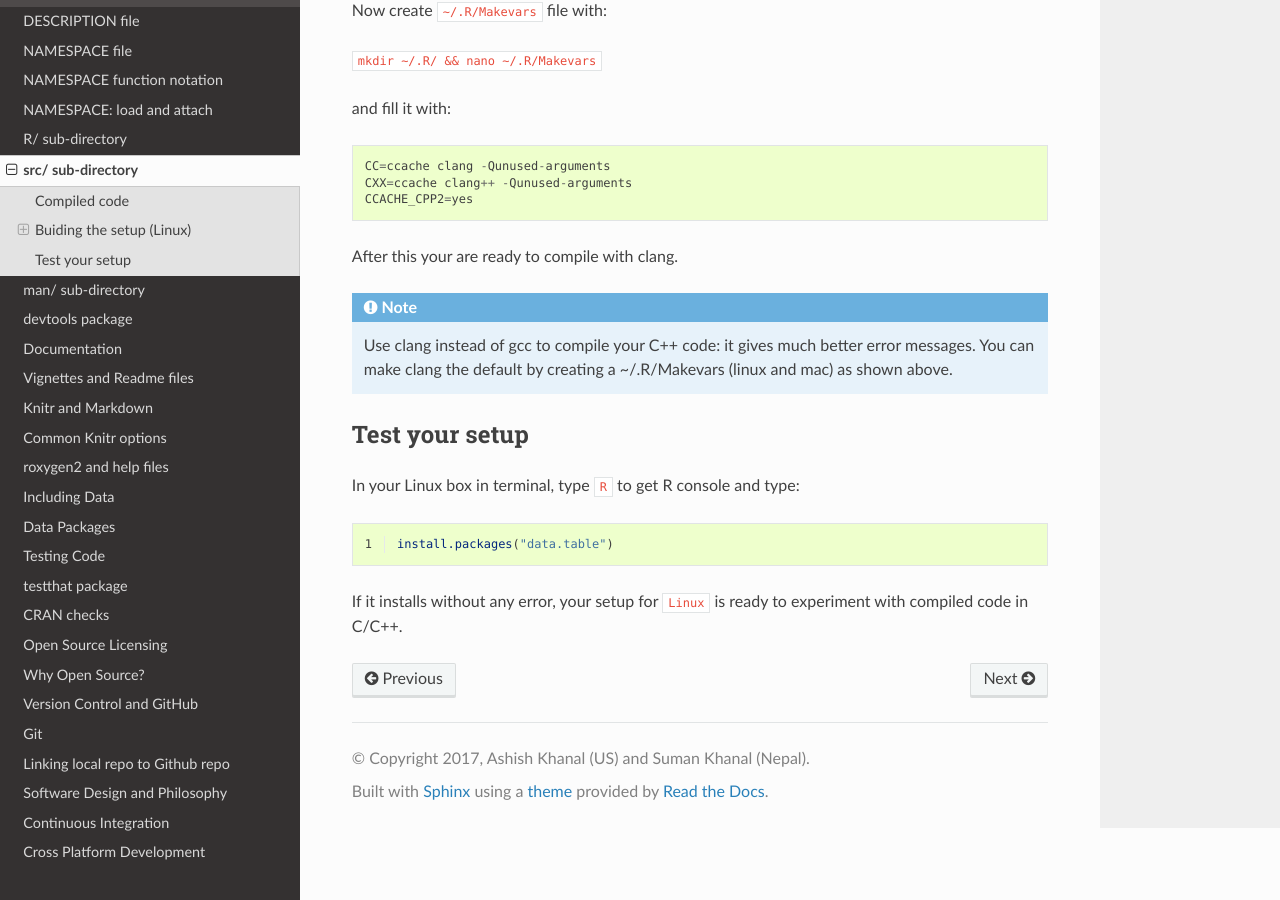
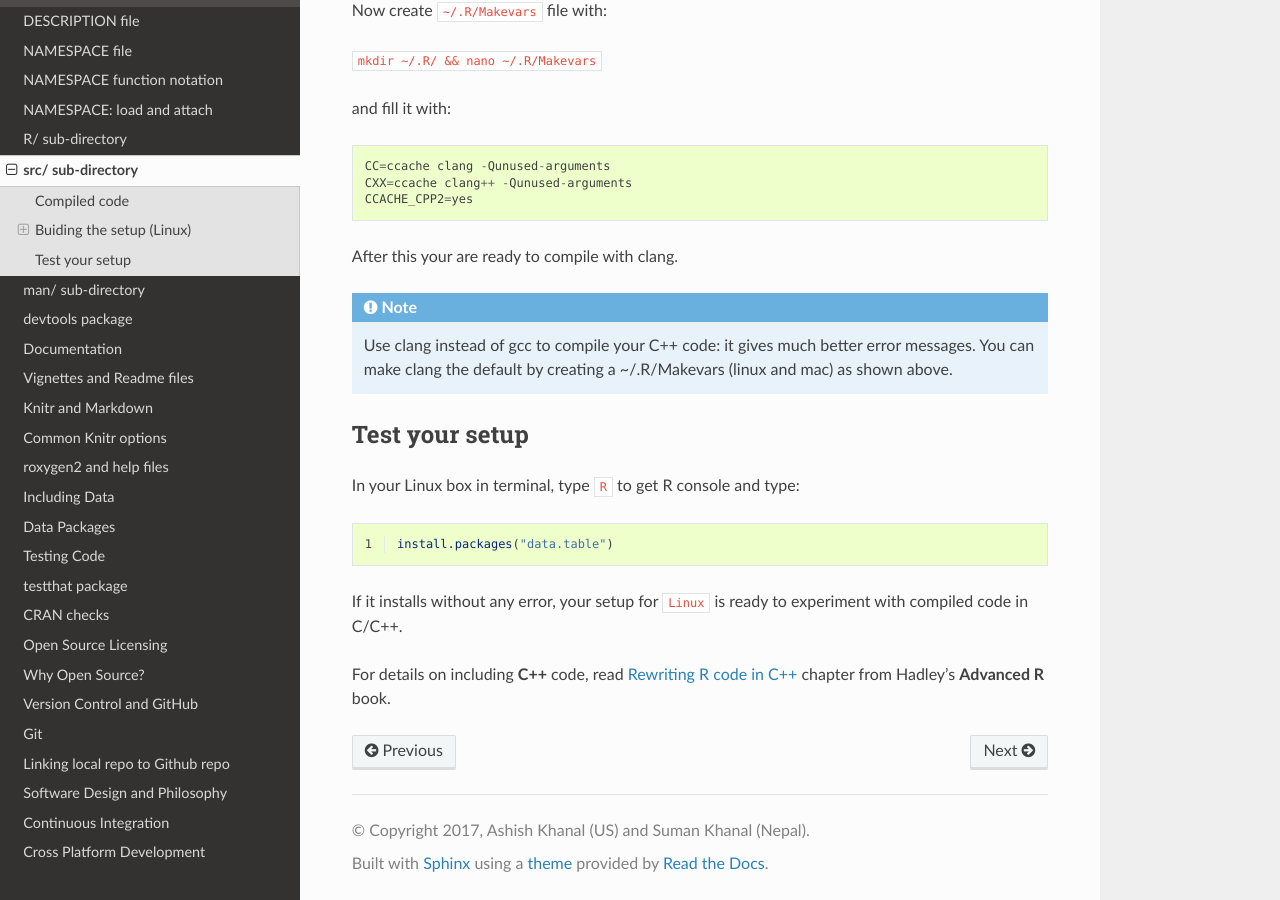
Before and after one commit to sumanstats/Building-R-packages, a Sphinx documentation site: the page built from source/compiled_code.rst, in a window 1280 px wide and 900 px high, scrolled down 1029 px. Built offline with Sphinx 7.4.7 and the Read the Docs theme 2.0.0, drawn with Linux system fonts in a browser that asks for light colours.

Commit message:
Update compiled_code.rst

```diff
--- a/source/compiled_code.rst
+++ b/source/compiled_code.rst
@@ -84,3 +84,5 @@ In your Linux box in terminal, type ``R`` to get R console and type:
 
 If it installs without any error, your setup for ``Linux`` is ready to experiment
 with compiled code in C/C++.
+
+For details on including **C++** code, read `Rewriting R code in C++ <https://adv-r.hadley.nz/rcpp.html>`_ chapter from Hadley's **Advanced R** book.
```
